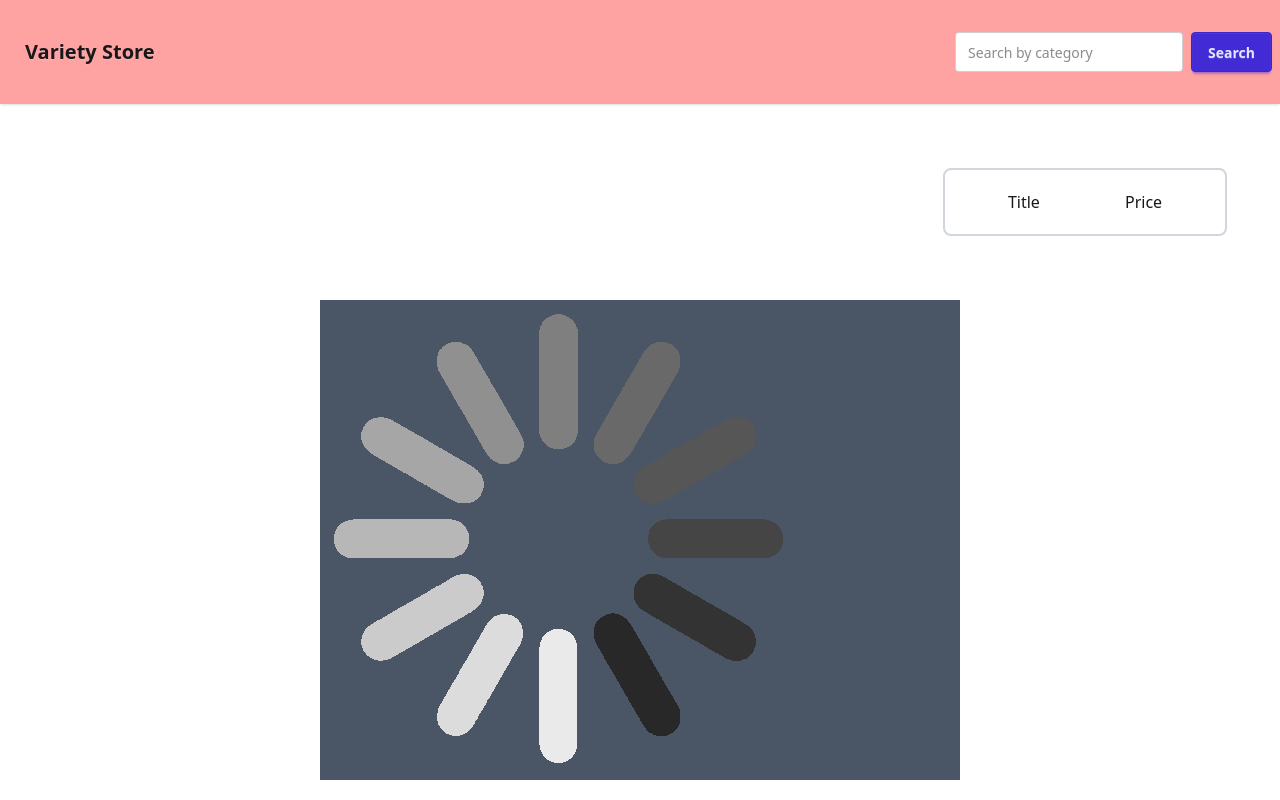
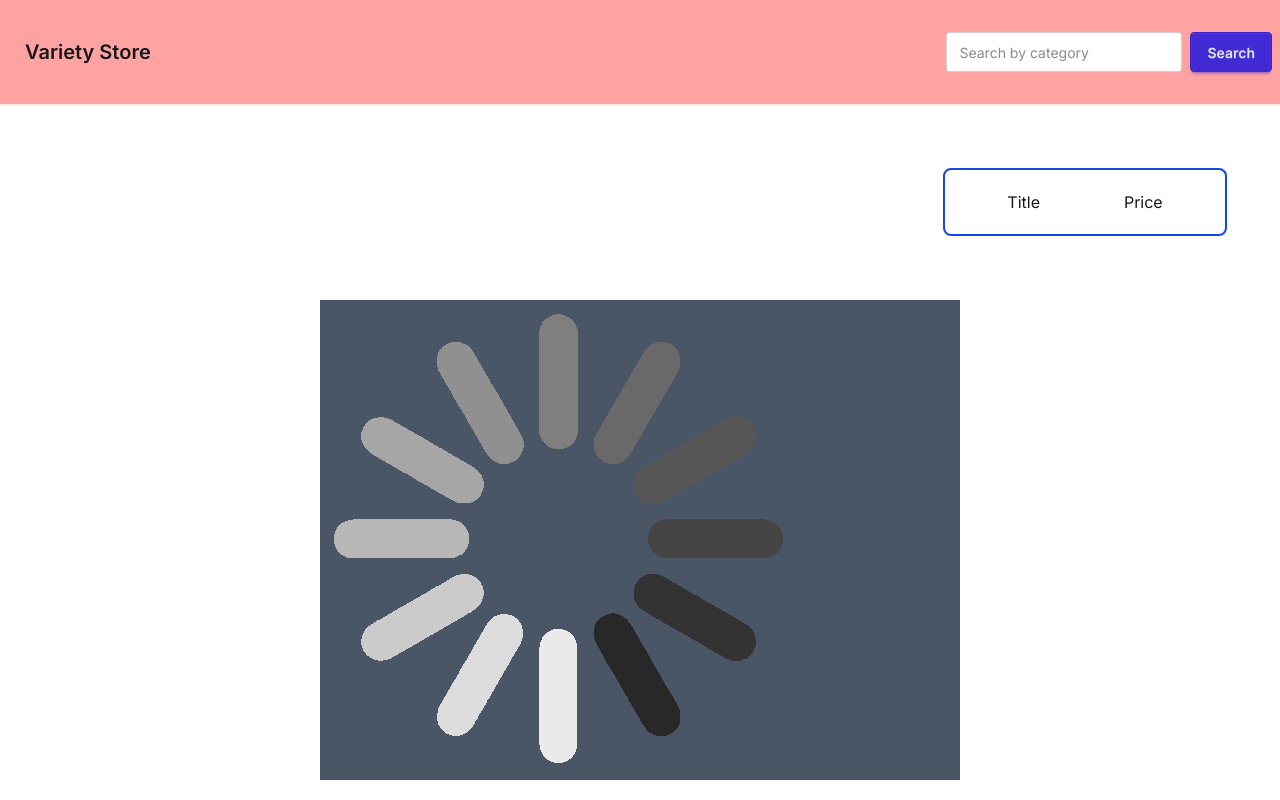
Before and after one commit to Taanveer22/varietyStore-2, a plain HTML site: page index.html in a window 1280 px wide. Shown: the top 800 px of the page. Drawn offline with nearby package versions, Linux system fonts and the light colour scheme; no server answers.

Commit message:
alahmdulliah font added and project complete

```diff
--- a/index.html
+++ b/index.html
@@ -13,7 +13,7 @@
     <script src="https://cdn.jsdelivr.net/npm/@tailwindcss/browser@4"></script>
   </head>
 
-  <body>
+  <body class="inter-google-font">
     <header class="mb-16">
       <nav>
         <div class="navbar bg-red-300 shadow-sm py-8">
@@ -50,7 +50,7 @@
       <section id="dynamic-cart" class="w-1/4">
         <div
           id="cart-heading"
-          class="flex justify-around items-center rounded-lg p-5 border-2 border-gray-300"
+          class="flex justify-around items-center rounded-lg p-5 border-2 border-blue-700"
         >
           <h3>Title</h3>
           <h3>Price</h3>
--- a/style.css
+++ b/style.css
@@ -0,0 +1,5 @@
+@import url('https://fonts.googleapis.com/css2?family=Inter:ital,opsz,wght@0,14..32,100..900;1,14..32,100..900&display=swap');
+
+.inter-google-font{
+  font-family: "Inter", sans-serif;
+}
```
